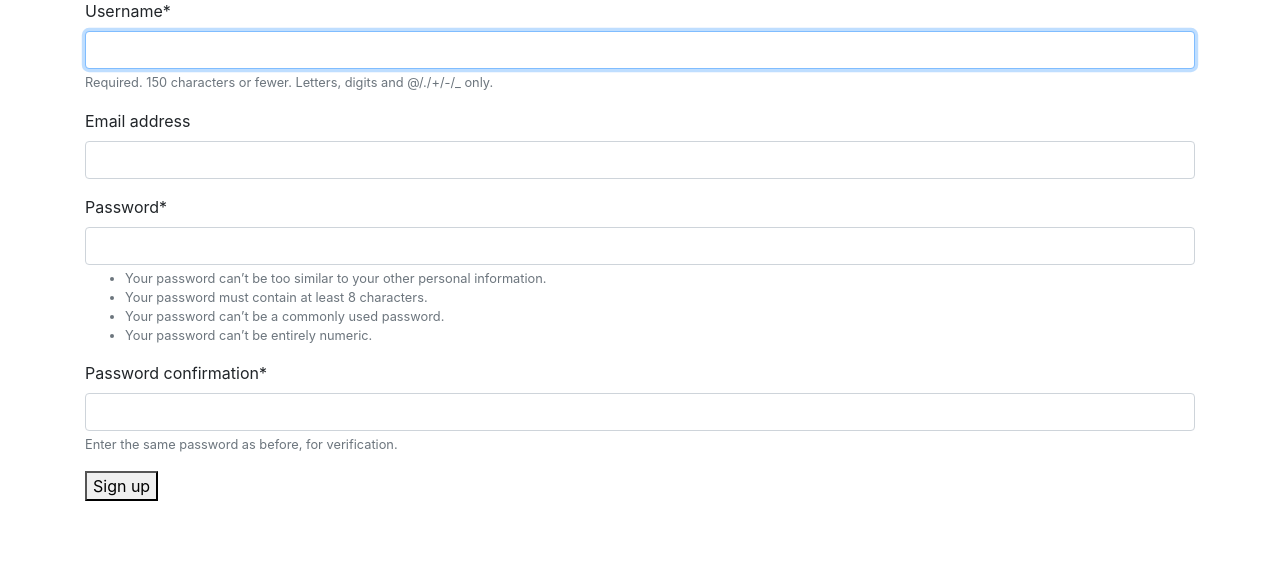
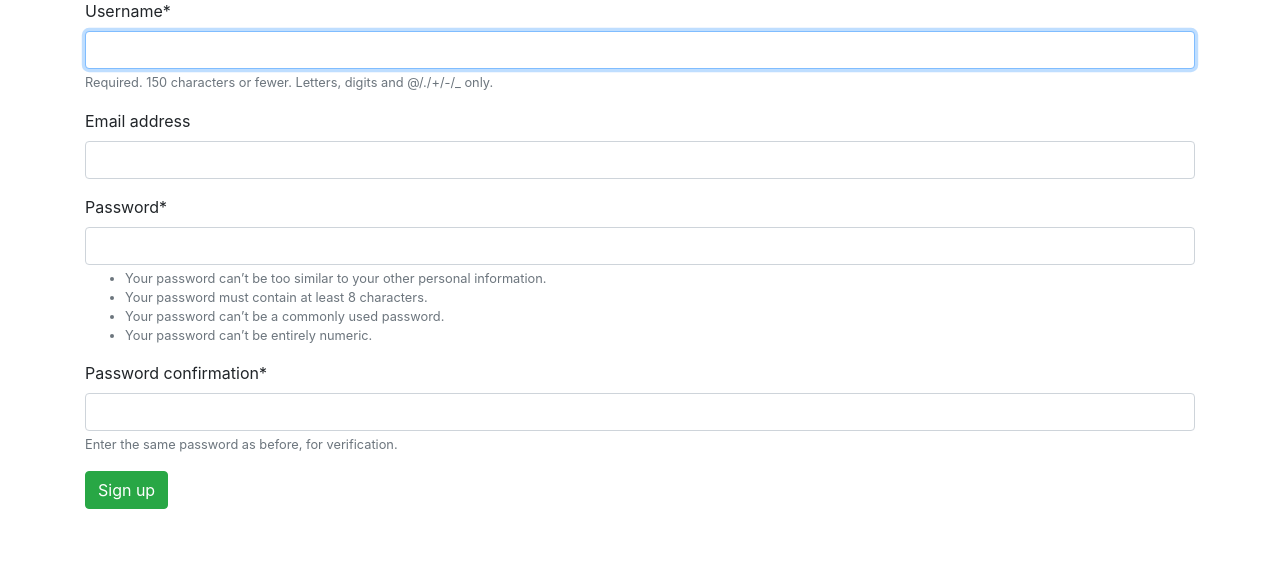
Before and after one commit to agmorev/news, a Django app: page /users/signup/ in a window 1280 px wide. Shown: the part 127-696 px from the top of the page. Run offline with Django 3.2, Linux system fonts and the light colour scheme; some libraries are stand-ins or nearby versions.

Commit message:
Add Bootstrap4 LAST

```diff
--- a/templates/signup.html
+++ b/templates/signup.html
@@ -11,7 +11,7 @@
 <form class="" action="" method="post">
     {% csrf_token %}
     {{ form|crispy }}
-    <button type="submit" name="">Sign up</button>
+    <button class="btn btn-success" type="submit" name="">Sign up</button>
 
 </form>
 {% endblock %}
```
Also changed, not shown: db.sqlite3.
